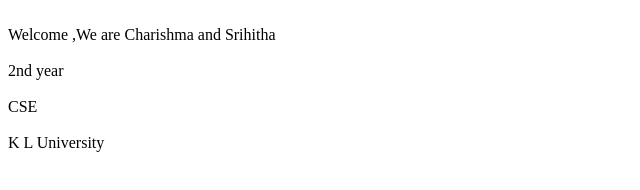
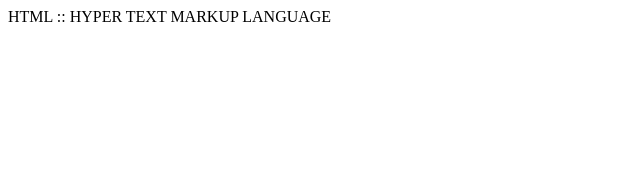
Before and after one commit to CharishmaSamudrala/CharishmaSamudrala.github.io, a plain HTML site: page index.html in a window 1280 px wide. Shown: the whole page, without its empty margins (0-640 px from the left). Drawn offline with Linux system fonts and the light colour scheme.

Commit message:
Update index.html

```diff
--- a/index.html
+++ b/index.html
@@ -1,14 +1,6 @@
-<p>
-<br>
-  Welcome ,We are Charishma and Srihitha
-<br/>
-<br>
-  2nd  year
-<br/>
-  <br>
-  CSE
-  <br/>
-  <br>
-K L University
-<br/>
-<p/>
+<html>
+  <head></head>
+  <body>
+    HTML :: HYPER TEXT MARKUP LANGUAGE
+    </body>
+  </html>
```
